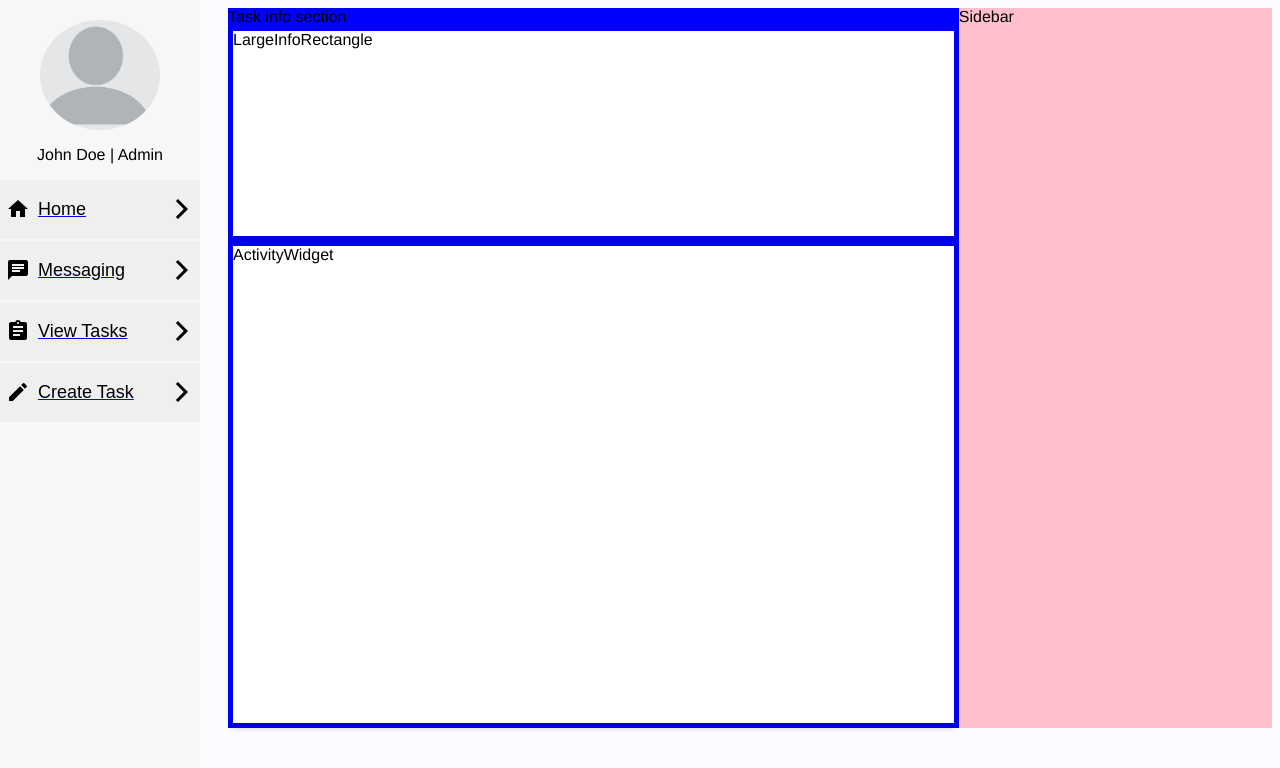
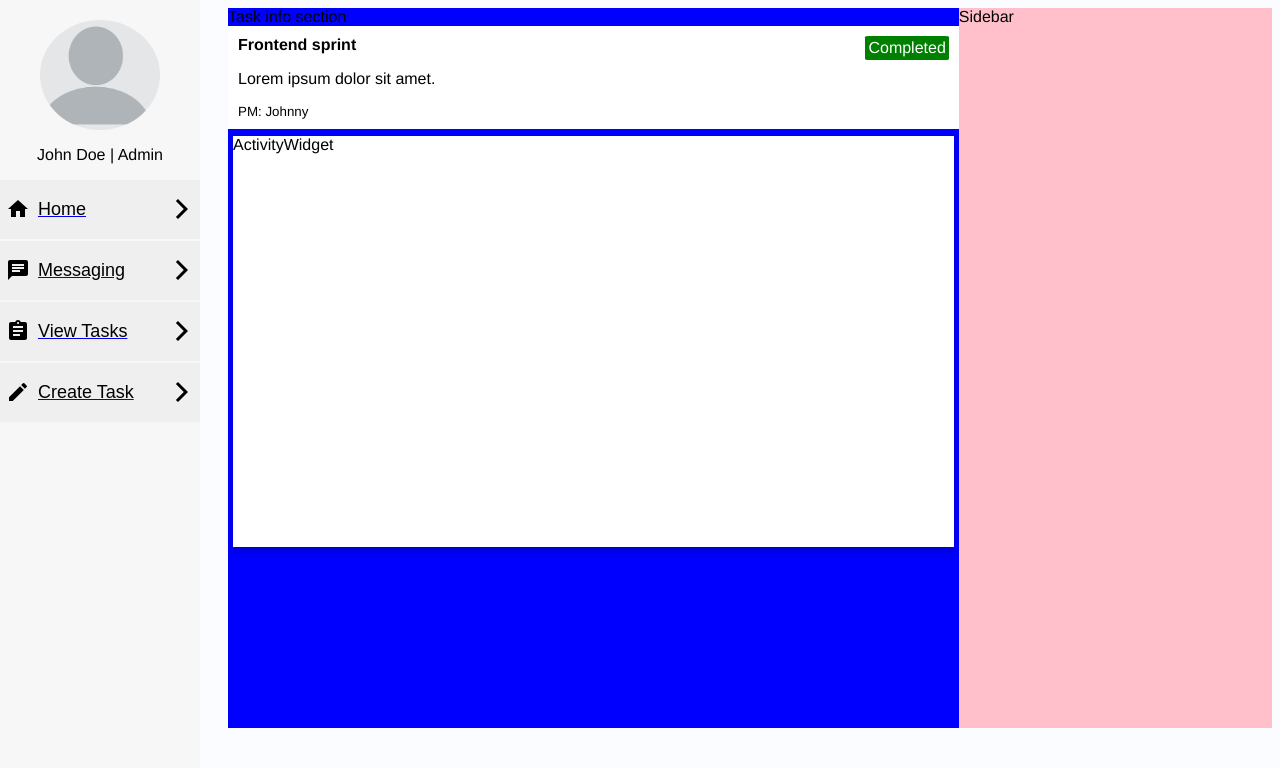
Before and after one commit to SevagSA/Project-Management-Software, a React (Create React App) app in the folder frontend/: page /tasks/1 in a window 1280 px wide. Shown: the top 768 px of the page. Built offline with nearby package versions, Linux system fonts and the light colour scheme.

Commit message:
Refactored TaskDetail, TaskList and IndividualTask

```diff
--- a/frontend/src/Components/Task/TaskDetail/TaskDetail.js
+++ b/frontend/src/Components/Task/TaskDetail/TaskDetail.js
@@ -1,7 +1,7 @@
 import { useParams } from "react-router-dom";
 import styles from "./Styles";
 import {tasks} from "../../../DummyData";
-import LargeInfoRectangle from "../../Widgets/LargeInfoRectangle/LargeInfoRectangle";
+import IndividualTask from "../../Widgets/Task/IndividualTask/IndividualTask";
 import ActivityWidget from "../../Widgets/ActivityWidget/ActivityWidget";
 
 export default function TaskDetail() {
@@ -11,7 +11,7 @@ export default function TaskDetail() {
         <styles.Wrapper>
             <styles.TaskInfoSection>
                 Task info section
-                <LargeInfoRectangle />
+                <IndividualTask task={task}/>
                 <ActivityWidget />
             </styles.TaskInfoSection>
             <styles.Sidebar>
--- a/frontend/src/Components/Widgets/LargeInfoRectangle/LargeInfoRectangle.js
+++ /dev/null
@@ -1,9 +0,0 @@
-import styles from "./Styles";
-
-export default function LargeInfoRectangle() {
-    return (
-        <styles.Wrapper>
-            LargeInfoRectangle
-        </styles.Wrapper>
-    )
-}
--- a/frontend/src/Components/Widgets/LargeInfoRectangle/Styles.js
+++ /dev/null
@@ -1,14 +0,0 @@
-import styled from "styled-components";
-
-const Wrapper = styled.div`
-    background-color: white;
-    box-shadow: 0 4px 8px 0 rgba(0,0,0,0.2);
-    flex: .30;
-    margin: 5px;
-`;
-
-const styles = {
-    Wrapper,
-};
-
-export default styles;
--- a/frontend/src/Components/Widgets/Task/IndividualTask/IndividualTask.js
+++ b/frontend/src/Components/Widgets/Task/IndividualTask/IndividualTask.js
@@ -1,9 +1,7 @@
 import styles from "./Styles";
-import { Link } from "react-router-dom";
 
 export default function IndividualTask({task}) {
     return (
-        <Link exact to={`/tasks/${task.id}`}>
         <styles.Wrapper>
             <styles.TaskTitle>{task.title}</styles.TaskTitle>
             <p>{task.description}</p>
@@ -11,6 +9,5 @@ export default function IndividualTask({task}) {
             <styles.TaskStatus status={task.status}>
                 {task.status}</styles.TaskStatus>
         </styles.Wrapper>
-        </Link>
     )
 }
--- a/frontend/src/Components/Widgets/Task/TaskList/TaskList.js
+++ b/frontend/src/Components/Widgets/Task/TaskList/TaskList.js
@@ -6,7 +6,13 @@ export default function TaskList({tasks}) {
     return (
         <styles.Wrapper>
             <h2>Recent Projects</h2>
-            {tasks.map((task) => <IndividualTask task={task} />)}
+            {tasks.map((task) => {
+                return (
+                    <Link exact to={`/tasks/${task.id}`}>
+                        <IndividualTask task={task} />
+                    </Link>
+                )
+            })}
             <Link exact to="/tasks"><h2>View All Tasks</h2></Link>
         </styles.Wrapper>
 
```
Lines whose indentation alone changed are shown as unchanged.
